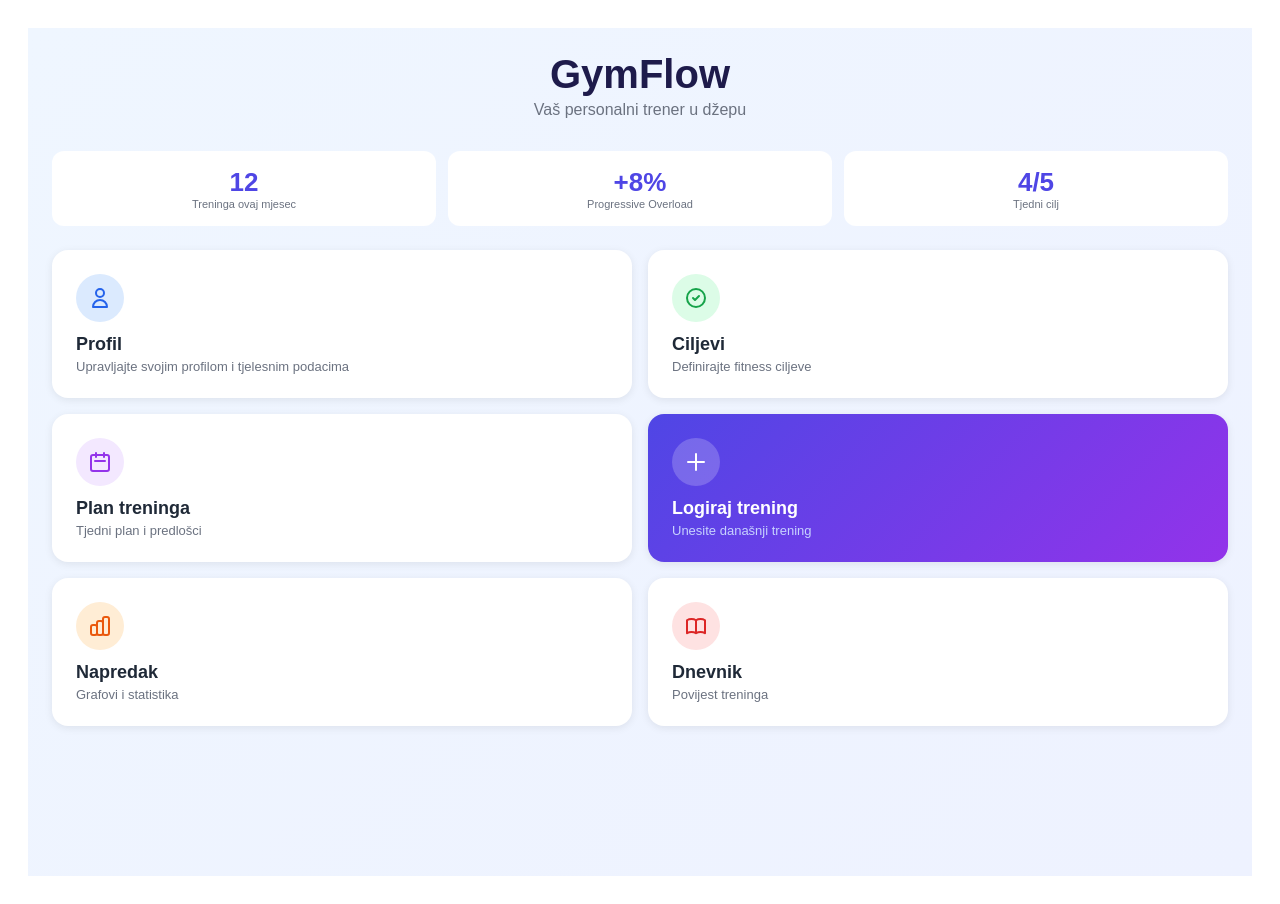
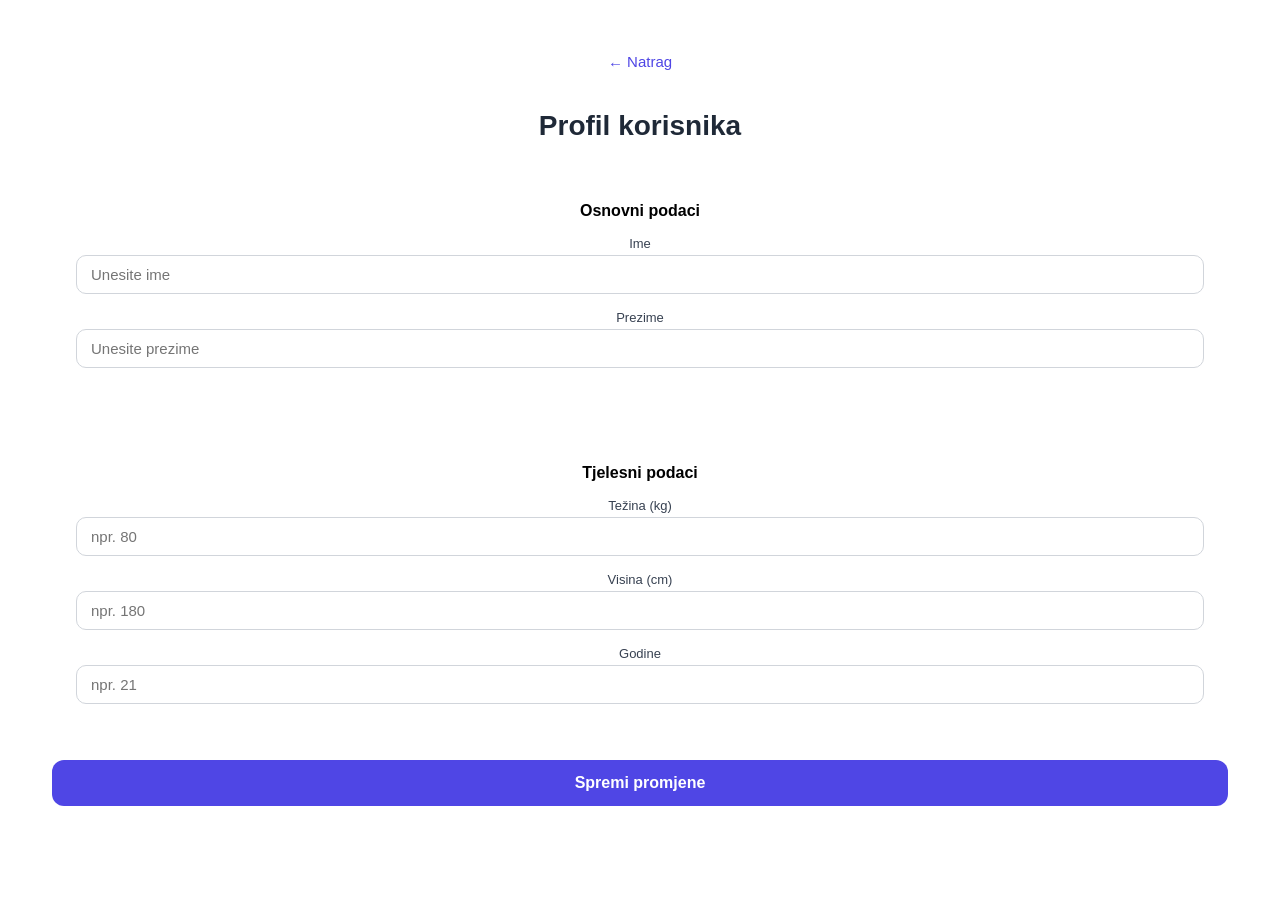
Before and after one commit to brkmika/gymflow, a Vue app in the folder vue-GymFlow/: page /profil in a window 1280 px wide. Built offline with nearby package versions, Linux system fonts and the light colour scheme.

Commit message:
Zapoceo ProfileView / napravio basic style(uz AI) / zaboravio sam commit jucer

```diff
--- a/vue-GymFlow/src/router/index.js
+++ b/vue-GymFlow/src/router/index.js
@@ -1,10 +1,11 @@
 import { createRouter, createWebHistory } from 'vue-router'
 import HomeView from '../views/HomeView.vue'
+import ProfileView from '../views/ProfileView.vue'
 
 
 const routes = [
     { path: '/', component: HomeView },
-    { path: '/profil', component: HomeView},
+    { path: '/profil', component: ProfileView},
     { path: '/ciljevi', component: HomeView},
     { path: '/plan-treninga', component: HomeView},
     { path: '/logiraj-trening', component: HomeView},
--- a/vue-GymFlow/src/views/HomeView.vue
+++ b/vue-GymFlow/src/views/HomeView.vue
@@ -99,12 +99,8 @@
     </button>
 
 <!-- NOTES: !!!!!!-->
-<!-- Treba nekako popravit ikonu za profil jer je ostala velika neznam zasto, ima note gore-->
-<!-- ovaj logiraj trening napravit u posebnoj boji-->
 <!-- mozda bi isto bilo dobro da stavimo ovaj gymflow logo ipak skroz ljevo a ne u sredinu-->
-<!-- I da mozda stavimo malo veci padding izmedu naslova i ovih dugma i stagod vec-->
-<!-- Nakon toga mozemo krenuti na routanje svakog dugma u svoj poseban tab i krenut radit funkcionalni dio-->
-<!-- dole u style setup sam napravio SVG za prva tri profila pa samo napravi i nadodaj za zadnja 3-->
+<!-- Kada radimo view prozore nazovi ih ImeView.vue -->
 
    </div>
    </div>
--- /dev/null
+++ b/vue-GymFlow/src/views/ProfileView.vue
@@ -0,0 +1,128 @@
+<template>
+    <div class="profile">
+        <button class="back-btn" @click="router.push('/')">← Natrag</button>
+        <h2> Profil korisnika </h2>
+
+    <div class="card">
+    <h3> Osnovni podaci </h3>
+    <div class="form-group">
+        <label>Ime</label>
+        <input type="text" placeholder="Unesite ime" />
+    </div>
+
+    <div class="form-group">
+        <label>Prezime</label>
+        <input type="text" placeholder="Unesite prezime" />
+    </div>
+    </div>
+
+    <div class="card">
+    <h3> Tjelesni podaci </h3>
+    <div class="form-group">
+        <label> Težina (kg) </label>
+        <input type="number" placeholder="npr. 80" />
+    </div>
+    <div class="form-group">
+        <label> Visina (cm) </label>
+        <input type="number" placeholder="npr. 180" />
+    </div>
+    <div class="form-group">
+        <label> Godine </label>
+        <input type="number" placeholder="npr. 21" />
+    </div>
+   </div>
+
+   <button class="save-btn">Spremi promjene</button>
+    </div>
+   </template>
+
+<script setup>
+import { useRouter } from 'vue-router';
+import { ref } from 'vue';
+const router = useRouter();
+
+// reaktivne varijable za inputs
+const ime = ref('');
+const prezime = ref('');
+const tezina = ref('');
+const visina = ref('');
+const godine = ref('');
+
+// spojiti varijable na inpute sa v model
+// BMI izracun i funkcija za spremanje podataka
+
+</script>
+
+<style scoped>
+
+/* stilovi za profil -> gumbovi i text */
+.profile {
+    padding: 24px;
+    min-height:100vh;
+}
+
+.profile h2 {
+    font-size:28px;
+    font-weight:700;
+    color: #1f2937;
+    margin-bottom: 20px;
+}
+
+.card {
+    background: white;
+    border-radius:16px;
+    padding: 24px;
+    box-shadow: 0 2px 8px rgba (0,0,0,0.08);
+    margin-bottom: 16px;
+}
+
+.card h3 {
+    font-size: 16px;
+    font-weight: 600px;
+    margin-bottom: 16px;
+}
+
+.form-group {
+    display: flex;
+    flex-direction: column;
+    gap: 4px;
+    margin-bottom: 16px;
+}
+
+.form-group label {
+    font-size: 13px;
+    font-weight: 500;
+    color: #374151;
+}
+
+.form-group input {
+    padding: 10px 14px;
+    border: 1px solid #d1d5db;
+    border-radius: 10px;
+    font-size: 15px;
+    outline: none;
+}
+
+.back-btn {
+    background: none;
+    border: none;
+    color: #4f46e5;
+    font-size: 15px;
+    cursor: pointer;
+    margin-bottom: 16px;
+    paddinog: 0;
+}
+
+.save-btn {
+    width: 100%;
+    padding: 14px;
+    background: #4f46e5;
+    color: white;
+    border: none;
+    border-radius: 12px;
+    font-size: 16px;
+    cursor: pointer;
+    font-weight: 600;
+}
+
+</style>
```
